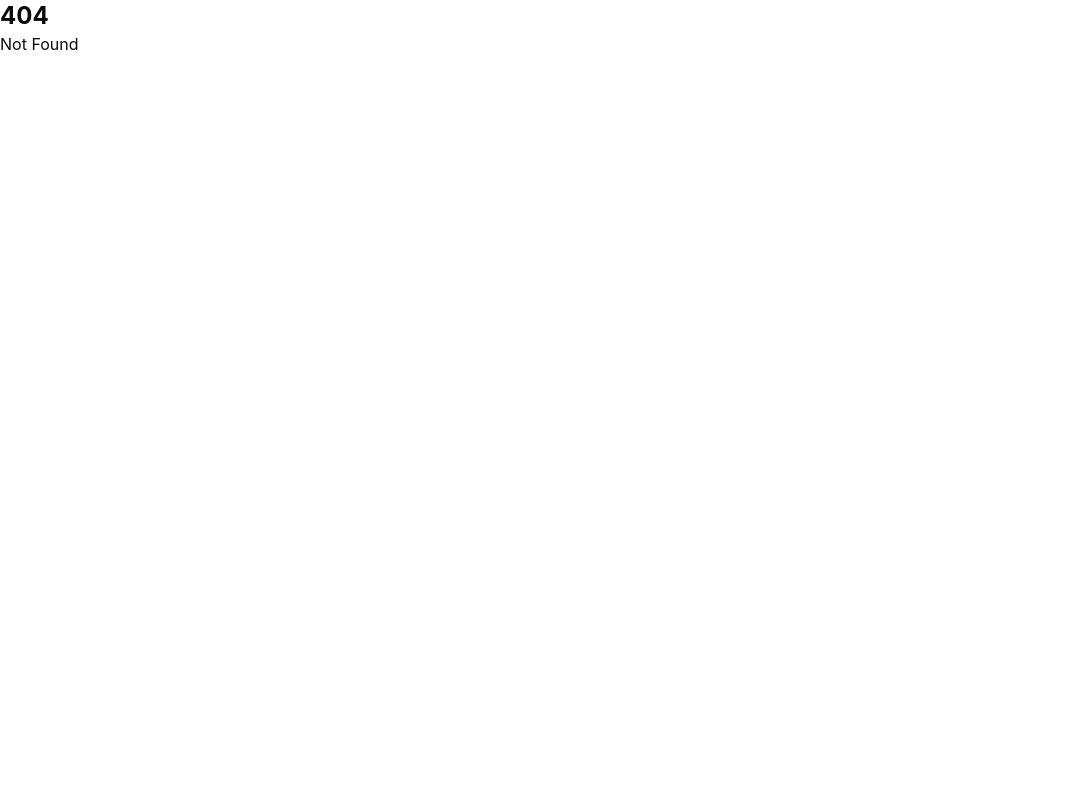
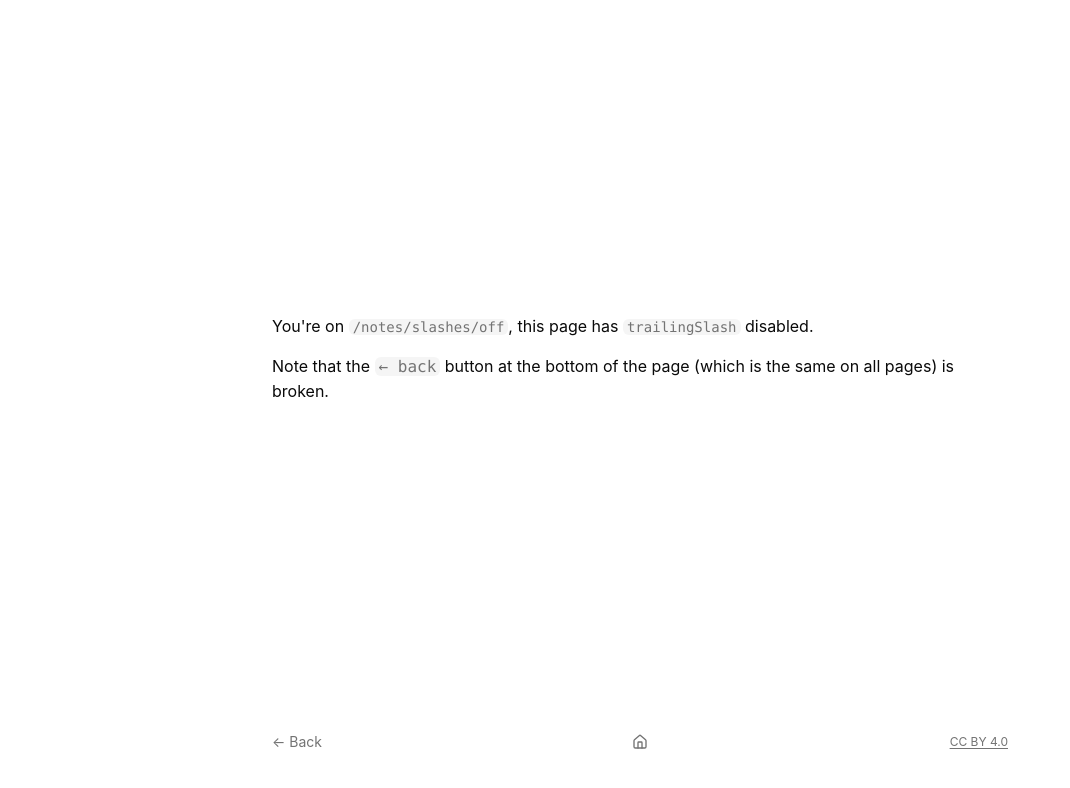
Before and after one commit to temich/php, a SvelteKit app: page /notes/slashes/off in a window 1280 px wide. Before the commit this address had no page. Shown: the top 788 px of the page, without its empty margins (0-1070 px from the left). Built offline with nearby package versions, Linux system fonts and the light colour scheme.

Commit message:
feat: add `slashes` note

```diff
--- /dev/null
+++ b/src/routes/(pages)/notes/slashes/off/+page.svelte
@@ -0,0 +1,6 @@
+<script>
+  import { page } from '$app/state'
+</script>
+
+<p>You're on <code class="text-sm">{page.url.pathname}</code>, this page has <code class="text-sm">trailingSlash</code> disabled.</p>
+<p>Note that the <code>← back</code> button at the bottom of the page (which is the same on all pages) is broken.</p>
--- /dev/null
+++ b/src/routes/(pages)/notes/slashes/off/+page.ts
@@ -0,0 +1 @@
+export const trailingSlash = 'never'
```
Also changed, not shown: 1 other file (tests, documents, lock files or other folders).
